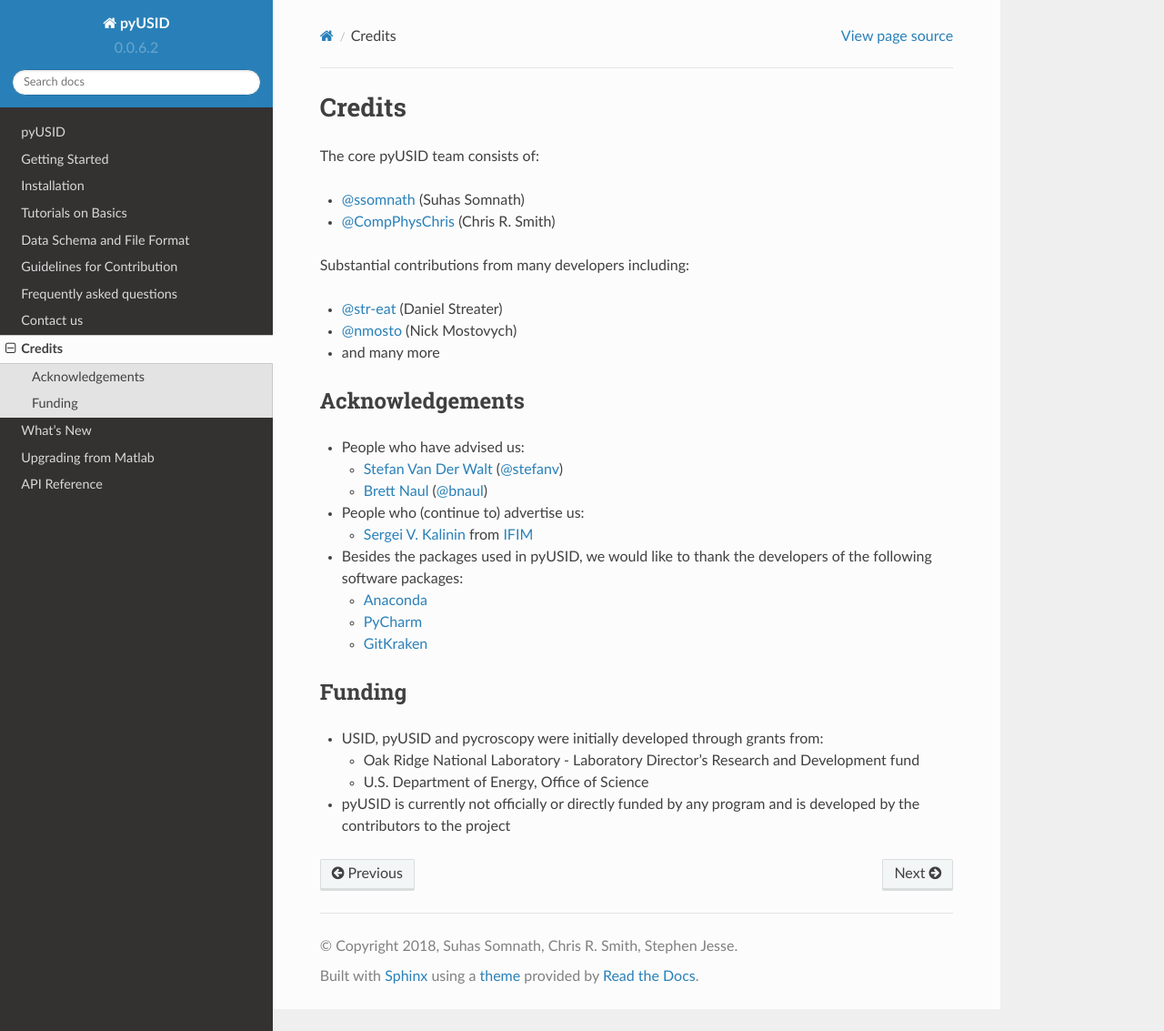
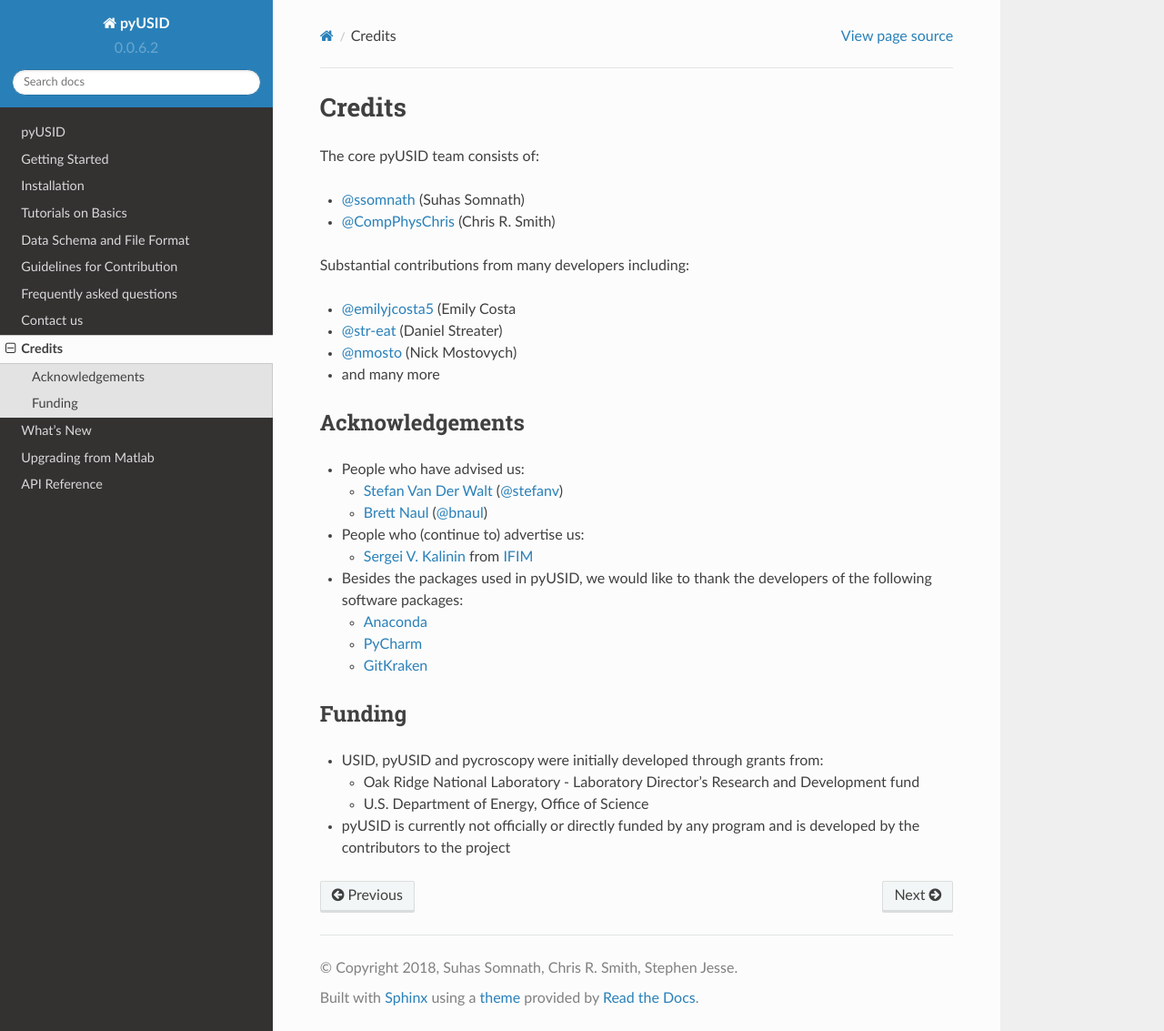
Before and after one commit to pycroscopy/pyUSID, a Sphinx documentation site: the page built from docs/credits.rst, in a window 1280 px wide and 1133 px high. Shown: the whole window at 91% size. Built offline with Sphinx 7.4.7 and the Read the Docs theme 2.0.0, drawn with Linux system fonts in a browser that asks for light colours; pages that are not in the unit, such as notebooks, are missing from menus.

Commit message:
Update credits.rst

```diff
--- a/docs/credits.rst
+++ b/docs/credits.rst
@@ -7,6 +7,7 @@ The core pyUSID team consists of:
 
 Substantial contributions from many developers including:
 
+* `@emilyjcosta5 <https://github.com/emilyjcosta5>`_ (Emily Costa
 * `@str-eat <https://github.com/str-eat>`_ (Daniel Streater)
 * `@nmosto <https://github.com/nmosto>`_ (Nick Mostovych)
 * and many more
```
